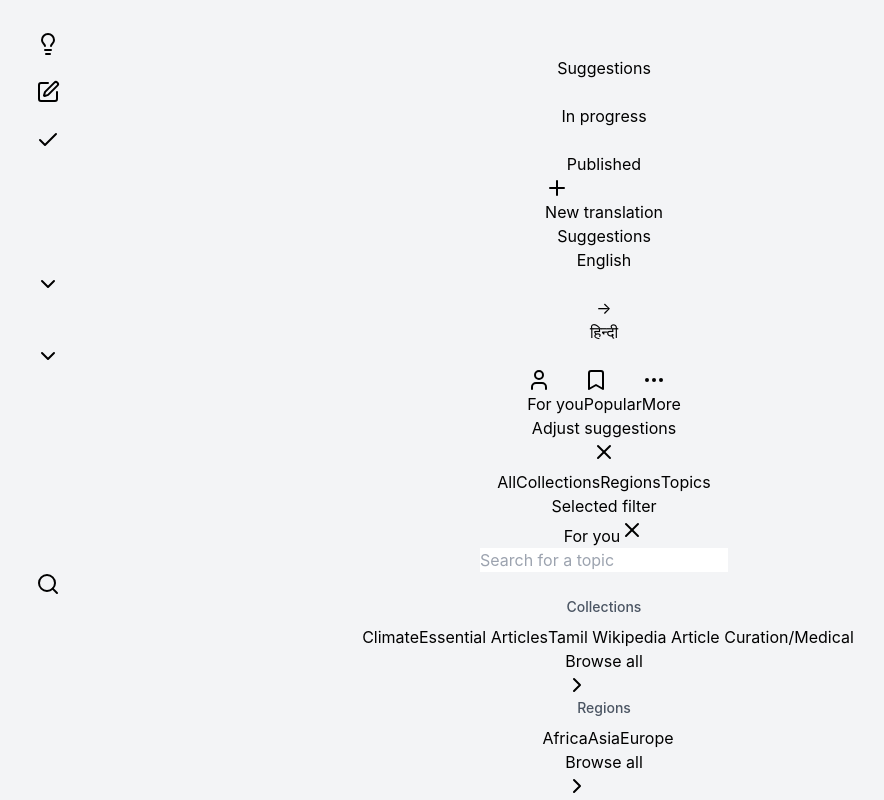
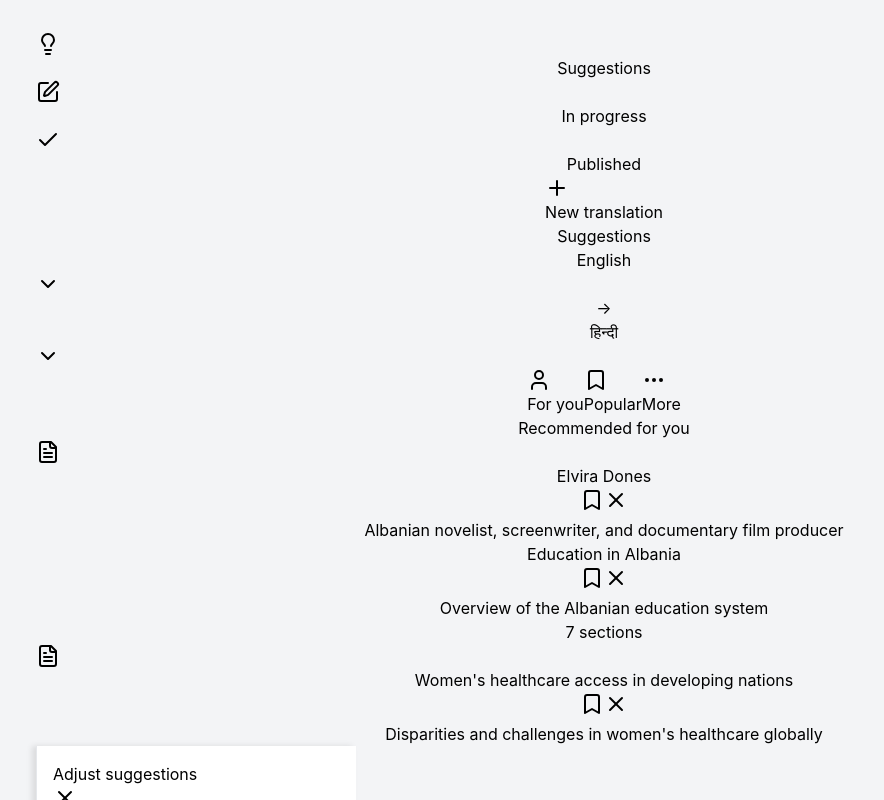
Before and after one commit to baba786/Content_Translation, a React (Vite) app: page / in a window 1280 px wide. Both pictures are taken after a click on the button "More". Shown: the top 800 px of the page, without its empty margins (36-920 px from the left). Built offline with nearby package versions, Linux system fonts and the light colour scheme.

Commit message:
Revert "Merge branch 'development'"
This reverts commit 159ab2fe4b66769c4510dc8201be159412e5ead0, reversing
changes made to 88ac532842a4e25c6d7687b627e19b88a9b9f67e.

```diff
--- a/package.json
+++ b/package.json
@@ -6,7 +6,7 @@
   "type": "module",
   "scripts": {
     "dev": "vite",
-    "build": "vite build",
+    "build": "tsc && vite build",
     "lint": "eslint . --ext ts,tsx --report-unused-disable-directives --max-warnings 0",
     "preview": "vite preview",
     "predeploy": "npm run build",
--- a/src/App.tsx
+++ b/src/App.tsx
@@ -1,4 +1,3 @@
-// @ts-nocheck
 import './App.css'
 import WikipediaUI from './components/Claude/ClaudeComponent'
 
--- a/src/components/Claude/ClaudeComponent.tsx
+++ b/src/components/Claude/ClaudeComponent.tsx
@@ -1,4 +1,3 @@
-// @ts-nocheck
 import { useState } from 'react';
 import {
   Search,
@@ -6,12 +5,14 @@ import {
   ChevronDown,
   ChevronRight,
   Plus,
+  Bookmark,
+  User,
+  FileText,
   Edit,
   Check,
-  Lightbulb
+  Lightbulb,
+  MoreHorizontal
 } from 'lucide-react';
-import FilterPills from './FilterPills';
-import SuggestionsList from './SuggestionsList';
 import './ClaudeComponent.css';
 
 // Component interfaces
@@ -281,151 +282,86 @@ const WikipediaUI = () => {
               </div>
             </div>
 
-            <FilterPills
-              controlFilters={controlFilters}
-              isPanelOpen={isPanelOpen}
-              activeFilters={activeFilters}
-              pendingFilter={pendingFilter}
-              toggleFilter={toggleFilter}
-              togglePendingFilter={togglePendingFilter}
-              togglePanel={togglePanel}
-            />
-            {isPanelOpen && (
-              <div className="bg-white border border-gray-200 rounded-md p-4 mb-4">
-                <div className="flex justify-between items-center mb-4">
-                  <h3 className="text-lg font-medium">Adjust suggestions</h3>
-                  <button
-                    className="text-gray-500 hover:text-gray-700"
-                    onClick={() => setIsPanelOpen(false)}
-                  >
-                    <X className="w-5 h-5" />
-                  </button>
-                </div>
-                <div className="flex gap-2 border-b mb-4">
-                  {['all', 'collections', 'regions', 'topics'].map(tab => (
-                    <button
-                      key={tab}
-                      className={`pb-2 px-4 ${activeTab === tab
-                        ? 'font-bold border-b-2 border-blue-600 text-blue-600'
-                        : 'font-medium text-gray-500'}`}
-                      onClick={() => setActiveTab(tab)}
-                    >
-                      {tab.charAt(0).toUpperCase() + tab.slice(1)}
-                    </button>
-                  ))}
-                </div>
-                {pendingFilter && (
-                  <div className="mb-4">
-                    <h4 className="text-sm font-medium text-gray-500 mb-2">Selected filter</h4>
-                    <div className="flex flex-wrap gap-2">
-                      <span className="bg-blue-600 text-white text-sm px-3 py-1 rounded-full flex items-center">
-                        {pendingFilter}
+            {/* Filter Controls */}
+            <div className="flex flex-wrap items-center gap-2 border-b border-gray-200 pb-4">
+              {controlFilters.map(filter => (
+                <button
+                  key={filter}
+                  className={`px-3 py-1 rounded-full flex items-center text-sm ${
+                    ((!isPanelOpen && activeFilters.includes(filter)) ||
+                     (isPanelOpen && pendingFilter === filter))
+                      ? 'bg-blue-600 text-white'
+                      : 'bg-gray-200 text-gray-700'
+                  }`}
+                  onClick={() => isPanelOpen ? togglePendingFilter(filter) : toggleFilter(filter)}
+                >
+                  {filter === 'For you' && <User className="w-4 h-4 mr-1" />}
+                  {filter === 'Popular' && <Bookmark className="w-4 h-4 mr-1" />}
+                  <span>{filter}</span>
+                </button>
+              ))}
+              <button
+                className={`px-3 py-1 rounded-full flex items-center text-sm ${
+                  isPanelOpen ? 'bg-blue-600 text-white' : 'bg-gray-200 text-gray-700'
+                }`}
+                onClick={togglePanel}
+              >
+                <MoreHorizontal className="w-4 h-4 mr-1" />
+                <span>More</span>
+              </button>
+            </div>
+
+            {/* Main Suggestions List */}
+            <div className="mt-4 text-left flex-1 overflow-y-auto">
+                <h3 className="text-lg font-medium text-gray-700 mb-2 text-left">
+                  Recommended for you
+                </h3>
+
+              {filteredSuggestions.map(item => (
+                <div key={item.id} className="flex items-start py-3 border-b border-gray-200">
+                  <div className="w-10 h-10 bg-gray-200 rounded-sm flex items-center justify-center mr-3">
+                    {item.image ? (
+                      <div className="w-full h-full bg-gray-400" />
+                    ) : (
+                      <FileText className="w-6 h-6 text-gray-500" />
+                    )}
+                  </div>
+                  <div className="flex-1">
+                    <div className="flex justify-between">
+                      <h4 className="font-medium">{item.title}</h4>
+                      <div className="flex space-x-1">
                         <button
-                          className="ml-1 focus:outline-none"
-                          onClick={() => togglePendingFilter(pendingFilter!)}
-                          aria-label={`Remove ${pendingFilter} filter`}
+                          className={`text-gray-400 hover:text-blue-600 ${
+                            bookmarkedSuggestions.includes(item.id) ? 'text-blue-600' : ''
+                          }`}
+                          onClick={() => toggleBookmark(item.id)}
+                          aria-label="Bookmark"
                         >
-                          <X className="w-4 h-4" />
+                          <Bookmark className="w-5 h-5" fill={bookmarkedSuggestions.includes(item.id) ? 'currentColor' : 'none'} />
                         </button>
-                      </span>
+                        <button
+                          className="text-gray-400 hover:text-gray-600"
+                          onClick={() => dismissSuggestion(item.id)}
+                          aria-label="Dismiss"
+                        >
+                          <X className="w-5 h-5" />
+                        </button>
+                      </div>
                     </div>
-                  </div>
-                )}
-                <div className="mb-4">
-                  <div className="relative">
-                    <input
-                      type="text"
-                      placeholder="Search for a topic"
-                      className="w-full border border-gray-300 rounded px-3 py-2 pl-9"
-                      value={searchQuery}
-                      onChange={e => setSearchQuery(e.target.value)}
-                    />
-                    <Search className="w-4 h-4 text-gray-400 absolute left-3 top-3" />
+                    <p className="text-sm text-gray-500">{item.description}</p>
+                    {item.sections && (
+                      <p className="text-xs text-gray-400 mt-1">{item.sections} sections</p>
+                    )}
                   </div>
                 </div>
-                <div className="space-y-6">
-                  {/* Category previews or full lists based on activeTab */}
-                  {activeTab === 'all' && (
-                    <>
-                      {/* Collections preview */}
-                      <div>
-                        <h4 className="category-header">Collections</h4>
-                        <div className="category-content flex flex-wrap gap-2 mb-3">
-                          {standaloneCollections.slice(0, 3).map(collection => (
-                            <button
-                              key={collection}
-                              className={`px-3 py-1 rounded-full text-sm ${pendingFilter === collection
-                                ? 'bg-blue-600 text-white' : 'bg-gray-200 text-gray-700 hover:bg-gray-300'}`}
-                              onClick={() => togglePendingFilter(collection)}
-                            >
-                              {collection}
-                            </button>
-                          ))}
-                        </div>
-                        <button
-                          className="browse-all-link text-blue-600 hover:text-blue-800 flex items-center text-sm"
-                          onClick={() => setActiveTab('collections')}
-                        >
-                          <span>Browse all</span>
-                          <ChevronRight className="w-4 h-4 ml-1" />
-                        </button>
-                      </div>
-                      {/* Regions preview */}
-                      <div>
-                        <h4 className="category-header">Regions</h4>
-                        <div className="category-content flex flex-wrap gap-2 mb-3">
-                          {['Africa', 'Asia', 'Europe'].map(region => (
-                            <button
-                              key={region}
-                              className={`px-3 py-1 rounded-full text-sm ${pendingFilter === region
-                                ? 'bg-blue-600 text-white' : 'bg-gray-200 text-gray-700 hover:bg-gray-300'}`}
-                              onClick={() => togglePendingFilter(region)}
-                            >
-                              {region}
-                            </button>
-                          ))}
-                        </div>
-                        <button
-                          className="browse-all-link text-blue-600 hover:text-blue-800 flex items-center text-sm"
-                          onClick={() => setActiveTab('regions')}
-                        >
-                          <span>Browse all</span>
-                          <ChevronRight className="w-4 h-4 ml-1" />
-                        </button>
-                      </div>
-                      {/* Topics previews (Culture, etc.) */}
-                      {/* ... similar to above ... */}
-                    </>
-                  )}
-                </div>
-                <div className="mt-6 flex justify-end">
-                  <button
-                    className="bg-blue-600 text-white px-4 py-2 rounded hover:bg-blue-700"
-                    onClick={() => {
-                      setActiveFilters(pendingFilter ? [pendingFilter] : []);
-                      setIsPanelOpen(false);
-                    }}
-                  >
-                    Done
-                  </button>
-                </div>
-              </div>
-            )}
-            <SuggestionsList
-              suggestions={filteredSuggestions}
-              bookmarkedSuggestions={bookmarkedSuggestions}
-              dismissSuggestion={dismissSuggestion}
-              toggleBookmark={toggleBookmark}
-              title="Recommended for you"
-            />
+              ))}
+            </div>
           </div>
         </div>
 
-        {/* old sidebar drawer disabled in favor of inline panel */}
-        {false && (
-          <>
-            <div className="fixed inset-0 bg-black opacity-50" onClick={() => setIsPanelOpen(false)} />
-            <div className="fixed inset-y-0 right-0 w-96 bg-white h-full flex flex-col overflow-hidden p-4 border-l border-gray-300 shadow-2xl z-50">
+        {/* Expandable Panel - Only visible when expanded */}
+        {isPanelOpen && (
+          <div className="panel w-96 bg-white h-full flex flex-col overflow-hidden p-4 border-l border-gray-300 shadow-2xl">
               <div className="flex justify-between items-center mb-4">
                 <h3 className="text-lg font-medium">Adjust suggestions</h3>
                 <button
@@ -483,7 +419,7 @@ const WikipediaUI = () => {
                       {pendingFilter}
                       <button
                         className="ml-1 focus:outline-none"
-                        onClick={() => togglePendingFilter(pendingFilter!)}
+                        onClick={() => togglePendingFilter(pendingFilter)}
                         aria-label={`Remove ${pendingFilter} filter`}
                       >
                         <X className="w-4 h-4" />
@@ -775,8 +711,7 @@ const WikipediaUI = () => {
                   Done
                 </button>
               </div>
-            </div>
-          </>
+          </div>
         )}
       </div>
     </div>
--- a/src/components/Claude/FilterPills.tsx
+++ /dev/null
@@ -1,55 +0,0 @@
-// @ts-nocheck
-// Inline expando panel filter pills
-import React from 'react';
-import { Bookmark, User, MoreHorizontal } from 'lucide-react';
-
-interface FilterPillsProps {
-  controlFilters: string[];
-  isPanelOpen: boolean;
-  activeFilters: string[];
-  pendingFilter: string | null;
-  toggleFilter: (filter: string) => void;
-  togglePendingFilter: (filter: string) => void;
-  togglePanel: () => void;
-}
-
-const FilterPills = ({
-  controlFilters,
-  isPanelOpen,
-  activeFilters,
-  pendingFilter,
-  toggleFilter,
-  togglePendingFilter,
-  togglePanel,
-}: FilterPillsProps) => (
-  <div className="flex flex-wrap items-center gap-2 border-b border-gray-200 pb-4">
-    {controlFilters.map(filter => {
-      const isActive = (!isPanelOpen && activeFilters.includes(filter)) ||
-        (isPanelOpen && pendingFilter === filter);
-      return (
-        <button
-          key={filter}
-          className={`px-3 py-1 rounded-full flex items-center text-sm ${
-            isActive ? 'bg-blue-600 text-white' : 'bg-gray-200 text-gray-700'
-          }`}
-          onClick={() => (isPanelOpen ? togglePendingFilter(filter) : toggleFilter(filter))}
-        >
-          {filter === 'For you' && <User className="w-4 h-4 mr-1" />}
-          {filter === 'Popular' && <Bookmark className="w-4 h-4 mr-1" />}
-          <span>{filter}</span>
-        </button>
-      );
-    })}
-    <button
-      className={`px-3 py-1 rounded-full flex items-center text-sm ${
-        isPanelOpen ? 'bg-blue-600 text-white' : 'bg-gray-200 text-gray-700'
-      }`}
-      onClick={togglePanel}
-    >
-      <MoreHorizontal className="w-4 h-4 mr-1" />
-      <span>More</span>
-    </button>
-  </div>
-);
-
-export default FilterPills;
--- a/src/main.tsx
+++ b/src/main.tsx
@@ -1,4 +1,3 @@
-// @ts-nocheck
 import React from 'react'
 import ReactDOM from 'react-dom/client'
 import App from './App'
--- a/src/react-env.d.ts
+++ /dev/null
@@ -1,6 +0,0 @@
-// Shim declarations for React and related modules to satisfy TypeScript
-declare module 'react';
-declare module 'react-dom';
-declare module 'react-dom/client';
-declare module 'react/jsx-runtime';
-declare module 'lucide-react';
```
Also changed, not shown: src/components/Claude/SuggestionsList.tsx (deleted, +0 -77 lines), 1 other file (tests, documents, lock files or other folders).
